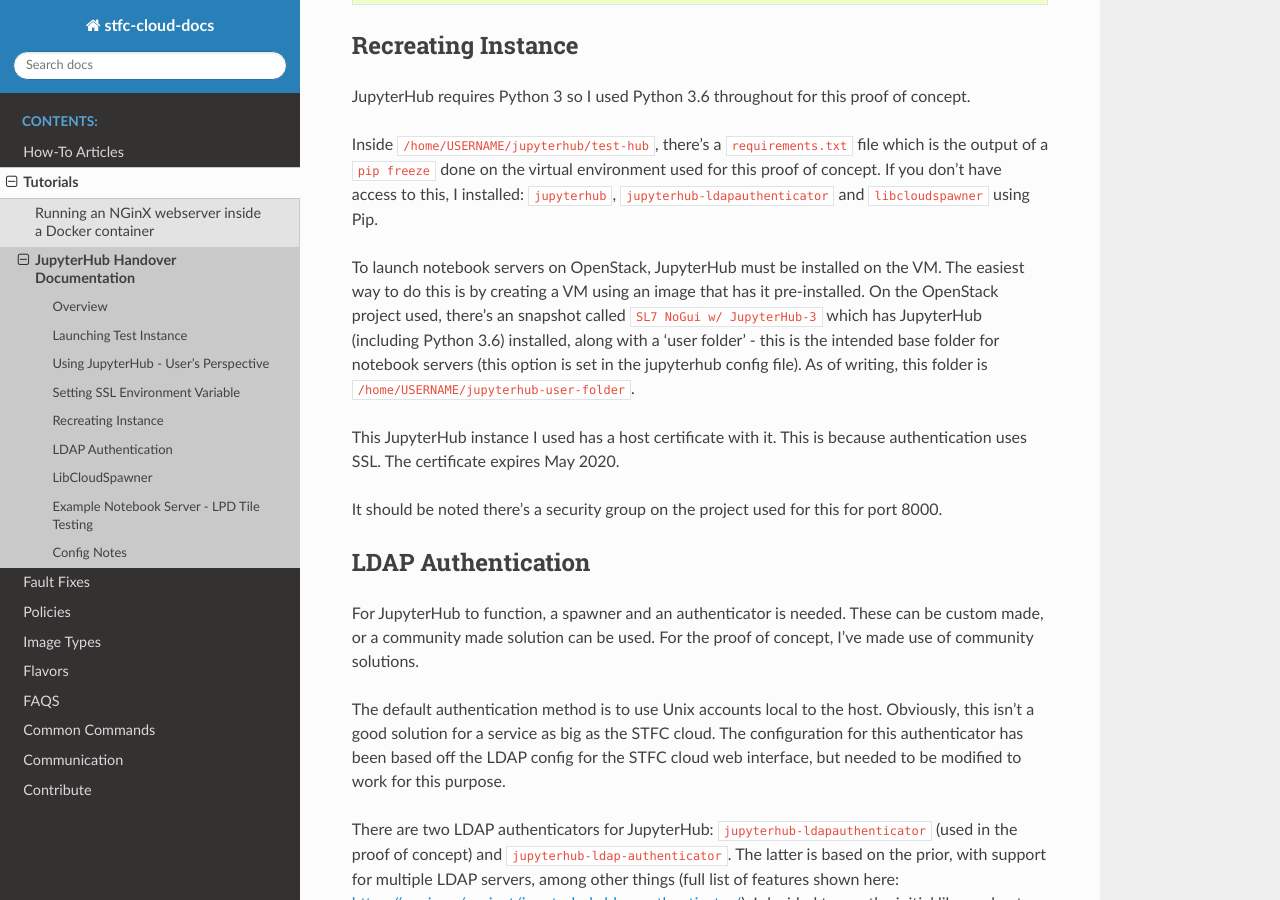
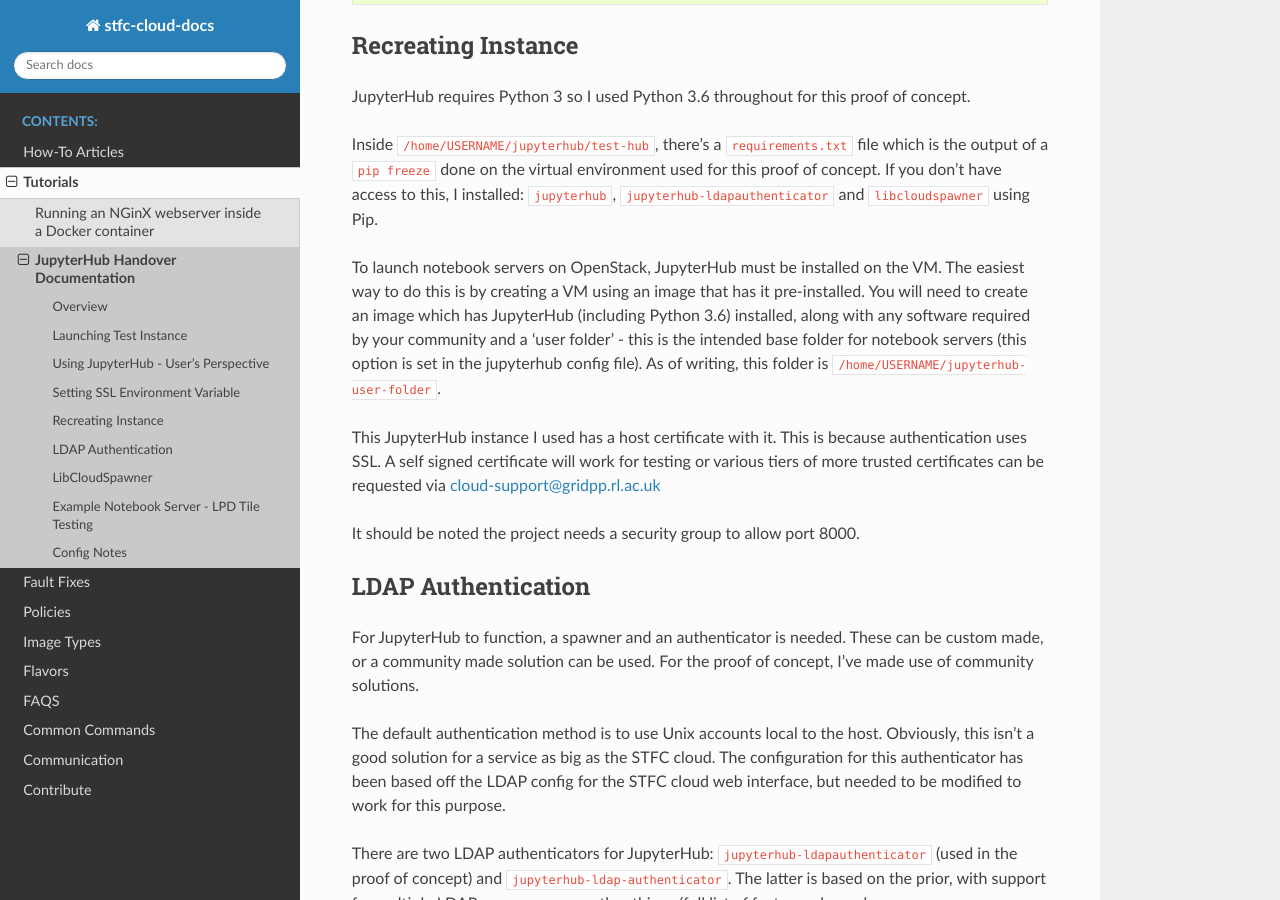
Before and after one commit to stfc/cloud-docs, a Sphinx documentation site: the page built from source/tutorials/JupyterHubDocumentation.rst, in a window 1280 px wide and 900 px high, scrolled down 2120 px. Built offline with Sphinx 7.4.7 and the Read the Docs theme 2.0.0, drawn with Linux system fonts in a browser that asks for light colours.

Commit message:
Remove references to a pre existing image

```diff
--- a/source/tutorials/JupyterHubDocumentation.rst
+++ b/source/tutorials/JupyterHubDocumentation.rst
@@ -71,11 +71,11 @@ JupyterHub requires Python 3 so I used Python 3.6 throughout for this proof of c
 
 Inside :bash:`/home/USERNAME/jupyterhub/test-hub`, there's a :bash:`requirements.txt` file which is the output of a :bash:`pip freeze` done on the virtual environment used for this proof of concept. If you don't have access to this, I installed: :bash:`jupyterhub`, :bash:`jupyterhub-ldapauthenticator` and :bash:`libcloudspawner` using Pip.
 
-To launch notebook servers on OpenStack, JupyterHub must be installed on the VM. The easiest way to do this is by creating a VM using an image that has it pre-installed. On the OpenStack project used, there's an snapshot called :bash:`SL7 NoGui w/ JupyterHub-3` which has JupyterHub (including Python 3.6) installed, along with a 'user folder' - this is the intended base folder for notebook servers (this option is set in the jupyterhub config file). As of writing, this folder is :bash:`/home/USERNAME/jupyterhub-user-folder`.
+To launch notebook servers on OpenStack, JupyterHub must be installed on the VM. The easiest way to do this is by creating a VM using an image that has it pre-installed. You will need to create an image which has JupyterHub (including Python 3.6) installed, along with any software required by your community and a 'user folder' - this is the intended base folder for notebook servers (this option is set in the jupyterhub config file). As of writing, this folder is :bash:`/home/USERNAME/jupyterhub-user-folder`.
 
-This JupyterHub instance I used has a host certificate with it. This is because authentication uses SSL. The certificate expires May 2020.
+This JupyterHub instance I used has a host certificate with it. This is because authentication uses SSL. A self signed certificate will work for testing or various tiers of more trusted certificates can be requested via cloud-support@gridpp.rl.ac.uk
 
-It should be noted there's a security group on the project used for this for port 8000.
+It should be noted the project needs a security group to allow port 8000.
 
 ----------------------
 LDAP Authentication
```
